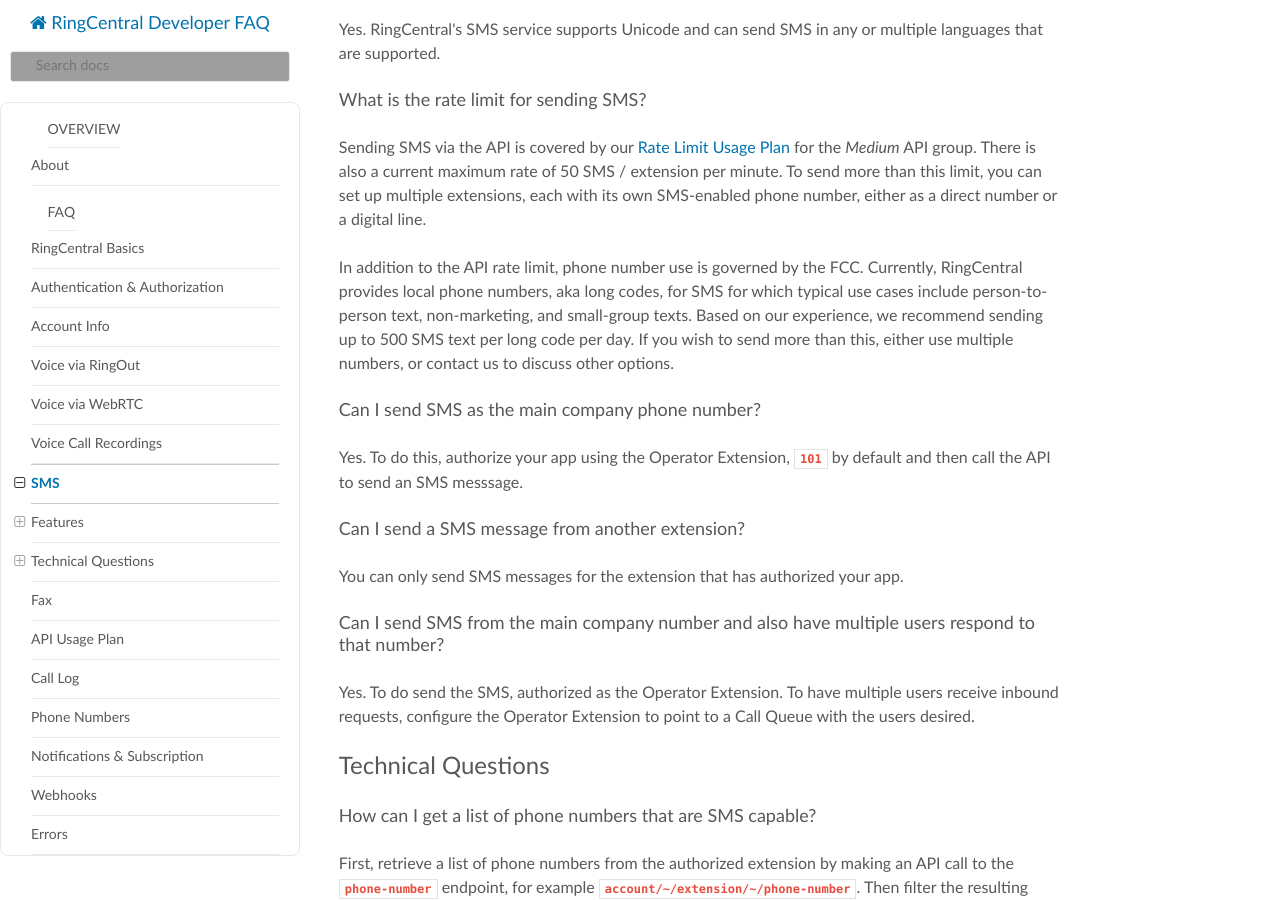
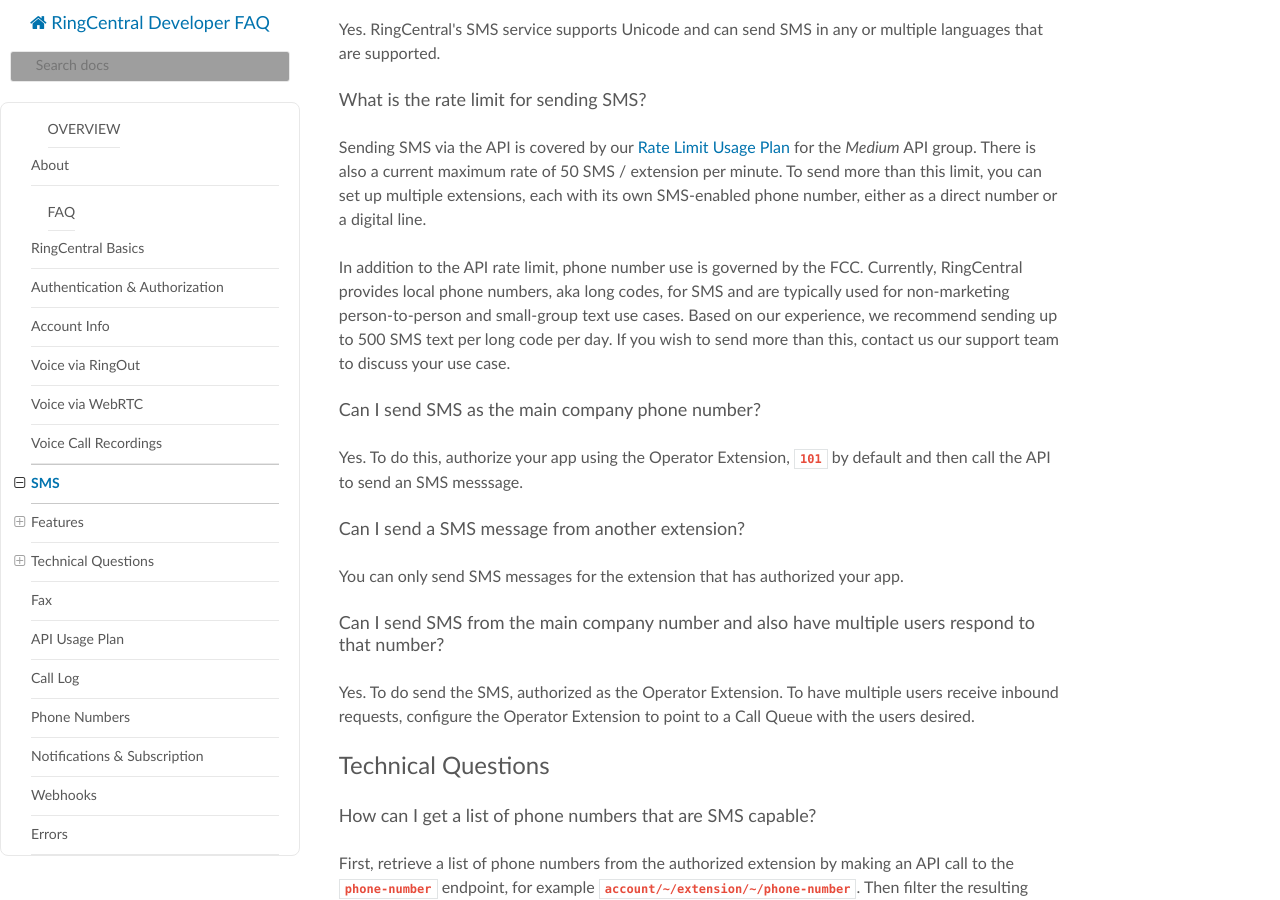
Before and after one commit to ringcentral/ringcentral-faq, an MkDocs documentation site: the page built from docs/sms.md, in a window 1280 px wide and 900 px high, scrolled down 401 px. Built offline with MkDocs 1.6.1, drawn with Linux system fonts in a browser that asks for light colours; nearby versions of some CDN libraries; old or Windows-style settings are respelled for this version of MkDocs; grey boxes are pictures that could not be loaded.

Commit message:
Update sms.md

```diff
--- a/docs/sms.md
+++ b/docs/sms.md
@@ -14,7 +14,7 @@
 
 Sending SMS via the API is covered by our [Rate Limit Usage Plan](https://developer.ringcentral.com/api-docs/latest/index.html#!#APIRateLimits.html) for the *Medium* API group. There is also a current maximum rate of 50 SMS / extension per minute. To send more than this limit, you can set up multiple extensions, each with its own SMS-enabled phone number, either as a direct number or a digital line.
 
-In addition to the API rate limit, phone number use is governed by the FCC. Currently, RingCentral provides local phone numbers, aka long codes, for SMS for which typical use cases include person-to-person text, non-marketing, and small-group texts. Based on our experience, we recommend sending up to 500 SMS text per long code per day. If you wish to send more than this, either use multiple numbers, or contact us to discuss other options.
+In addition to the API rate limit, phone number use is governed by the FCC. Currently, RingCentral provides local phone numbers, aka long codes, for SMS and are typically used for non-marketing person-to-person and small-group text use cases. Based on our experience, we recommend sending up to 500 SMS text per long code per day. If you wish to send more than this, contact us our support team to discuss your use case.
 
 ### Can I send SMS as the main company phone number?
 
```
